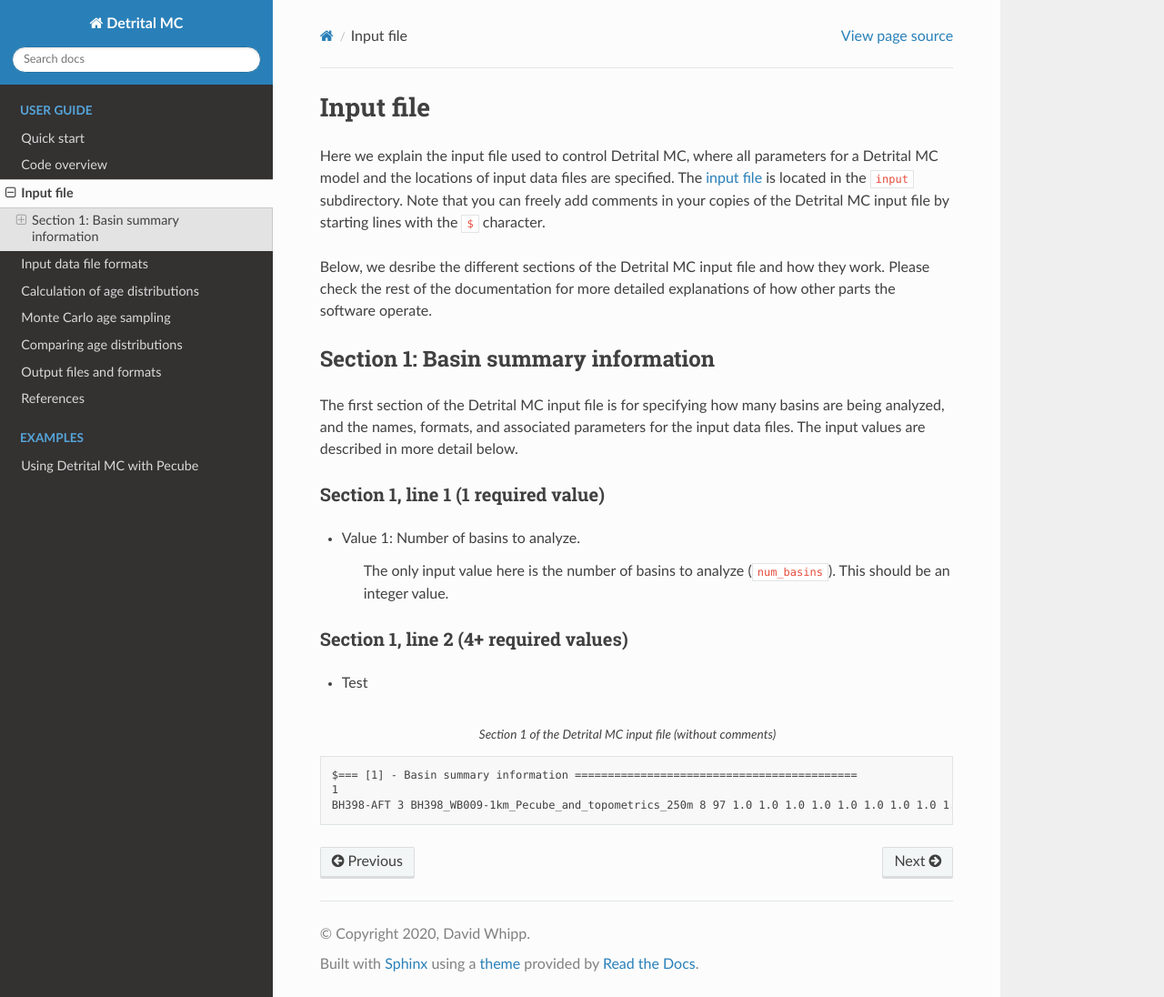
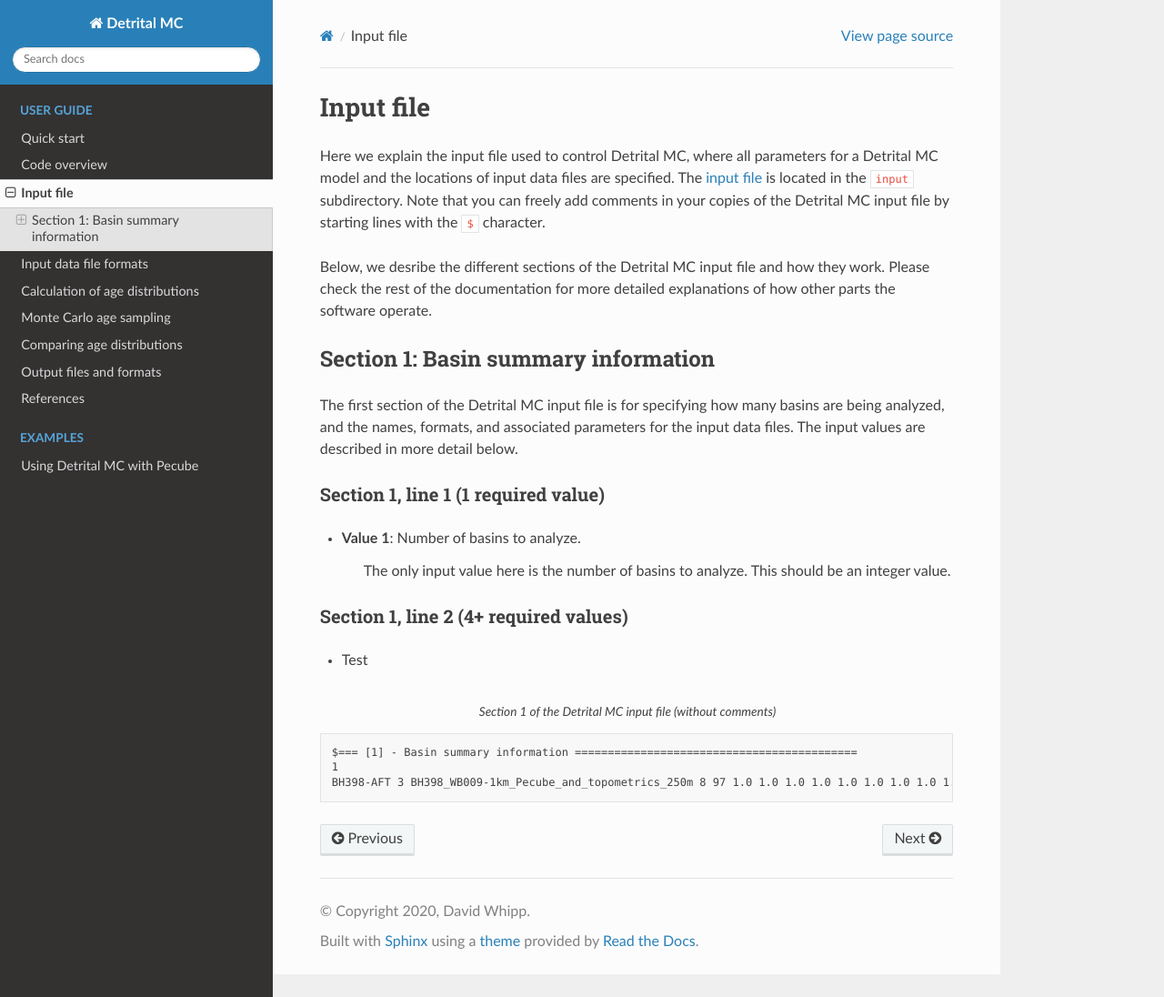
Before and after one commit to HUGG/Detrital-MC, a Sphinx documentation site: the page built from docs/source/manual/input-file.rst, in a window 1280 px wide and 1096 px high. Shown: the whole window at 91% size. Built offline with Sphinx 7.4.7 and the Read the Docs theme 2.0.0, drawn with Linux system fonts in a browser that asks for light colours.

Commit message:
Format updated.

```diff
--- a/docs/source/manual/input-file.rst
+++ b/docs/source/manual/input-file.rst
@@ -17,9 +17,9 @@
 Section 1, line 1 (1 required value)
 ~~~~~~~~~~~~~~~~~~~~~~~~~~~~~~~~~~~~
 
-- Value 1: Number of basins to analyze.
+- **Value 1**: Number of basins to analyze.
 
-    The only input value here is the number of basins to analyze (``num_basins``).
+    The only input value here is the number of basins to analyze.
     This should be an integer value.
 
 Section 1, line 2 (4+ required values)
```
